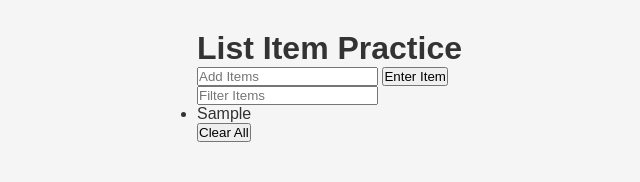
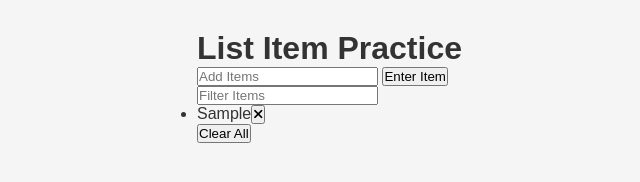
Before and after one commit to sandrorios/listItem-practice, a plain HTML site: page index.html in a window 1280 px wide. Both pictures are taken after typing "Sample" into the empty fields and a click on the button "Enter Item". Shown: the full height of the page, 193-833 px from the left. Drawn offline with Linux system fonts and the light colour scheme.

Commit message:
added code

```diff
--- a/index.html
+++ b/index.html
@@ -3,6 +3,7 @@
 <head>
     <meta charset="UTF-8">
     <meta name="viewport" content="width=device-width, initial-scale=1.0">
+    <link rel="stylesheet" href="https://cdnjs.cloudflare.com/ajax/libs/font-awesome/6.4.2/css/all.min.css" integrity="sha512-z3gLpd7yknf1YoNbCzqRKc4qyor8gaKU1qmn+CShxbuBusANI9QpRohGBreCFkKxLhei6S9CQXFEbbKuqLg0DA==" crossorigin="anonymous" referrerpolicy="no-referrer" />
     <link rel="stylesheet" href="styles.css">
     <title>Document</title>
 </head>
--- a/script.js
+++ b/script.js
@@ -15,10 +15,25 @@ function addItem(e){
     let li = document.createElement('li');
     li.appendChild(document.createTextNode(newItem));
     listItem.appendChild(li);
-
+    let button = createButton('remove-item text-red')
+    li.appendChild(button);
     inputField.value = '';
     inputField.focus();
 
 }
 
+function createButton(classes){
+    let button = document.createElement('button');
+    button.className = classes;
+    let icon = createIcon('fa-solid fa-xmark');
+    button.appendChild(icon);
+    return button;
+}
+
+function createIcon(classes){
+    let icon = document.createElement('i');
+    icon.className = classes;
+    return icon;
+}
+
 formItem.addEventListener('submit', addItem);
```
